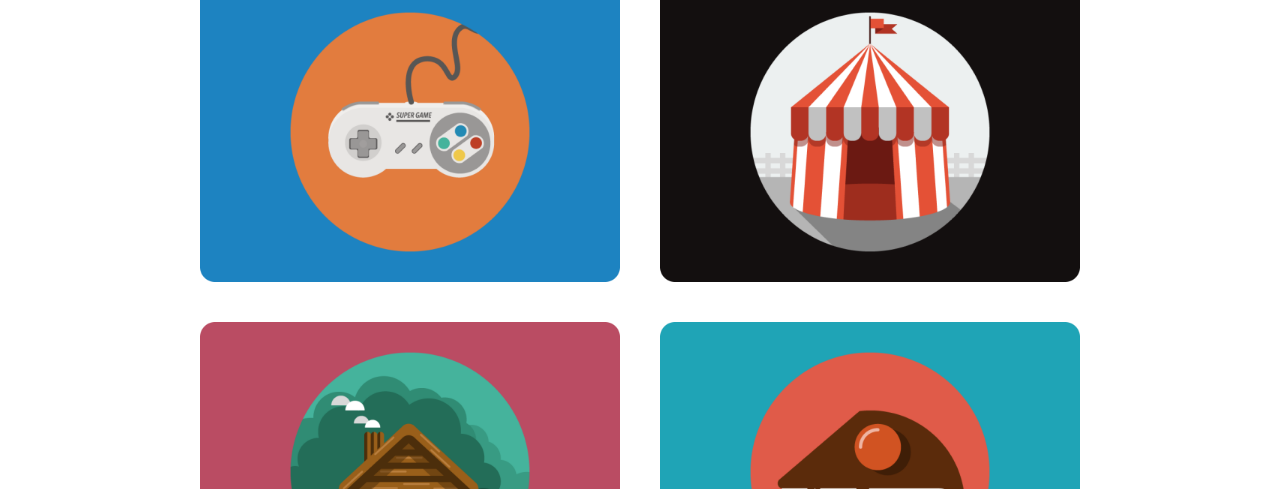
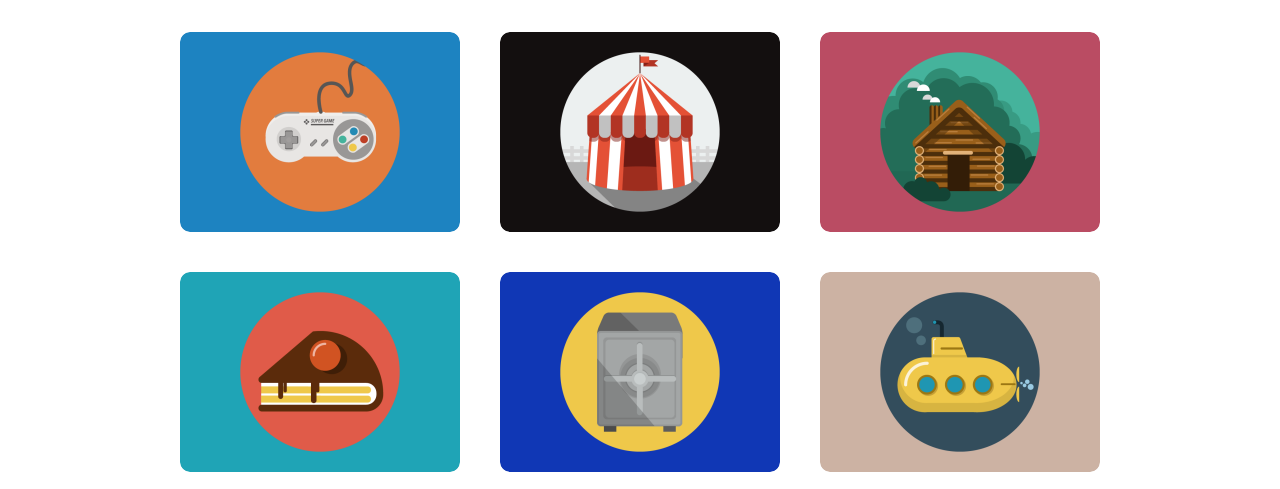
Before and after one commit to gabreoo/training-responsiveness, a plain HTML site: page index.html in a window 1280 px wide. Shown: the part 747-1236 px from the top of the page. Drawn offline with Linux system fonts and the light colour scheme.

Commit message:
Ajuste de responsividade das fotos

```diff
--- a/style.css
+++ b/style.css
@@ -103,7 +103,7 @@ font-size: 1rem;
  }
 
  .portfolio-item {
-    /* RESPONSAVEL PELA RESPONSIVIDADE */
+    /* RESPONSAVEL PELA FLUIDEZ */
     width: calc(100%-40px);
     max-width: 420px;
     /* ------------------------------ */
@@ -138,3 +138,18 @@ font-size: 1rem;
     gap: 20px;
 
 }
+
+@media(min-width: 576px){
+    html {
+        font-size: 20px;
+    }
+}
+
+@media (min-width: 768px){
+html {
+    font-size: 24px;
+}
+.portfolio-item {
+    width: 280px;
+}
+}
```
